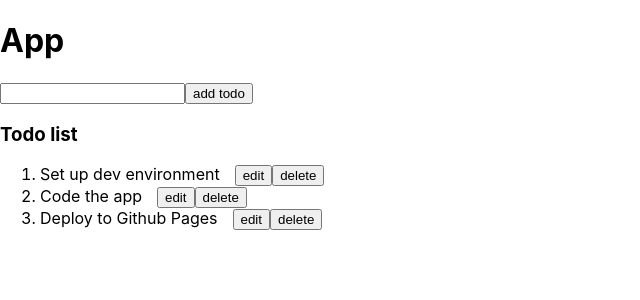
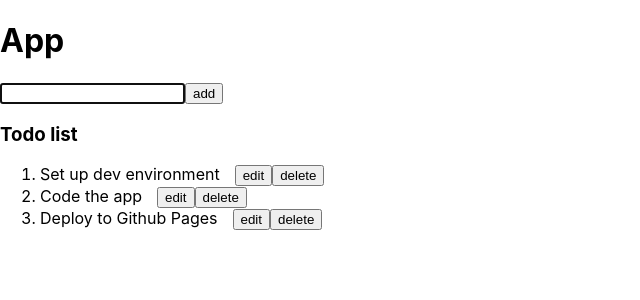
Before and after one commit to batbrain9392/react-crud-tutorial-typescript, a React (Create React App) app: page / in a window 1280 px wide. Shown: the top 300 px of the page, without its empty margins (0-640 px from the left). Built offline with nearby package versions, Linux system fonts and the light colour scheme.

Commit message:
broken into sub-components

```diff
--- a/src/App.tsx
+++ b/src/App.tsx
@@ -1,60 +1,37 @@
 import React, { useReducer } from 'react'
 import { reducer, init } from './Todo.reducer'
+import Todos from './components/Todos'
+import TodoForm from './components/TodoForm'
 
 function App() {
-  const [{ input, todos, updateIndex }, dispatch] = useReducer(
-    reducer,
-    null,
-    init
-  )
+  const [{ todos, updateIndex }, dispatch] = useReducer(reducer, null, init)
+  const isEditing = updateIndex > -1
 
-  const onChangeInputHandler = (event: React.ChangeEvent<HTMLInputElement>) => {
-    dispatch({ type: 'input', payload: event.target.value })
-  }
-
-  const onClickAddEditHandler = () => {
-    if (input) {
-      if (updateIndex === -1) {
-        dispatch({ type: 'create', payload: input })
-      } else {
-        dispatch({ type: 'update', payload: input })
-      }
+  const onSubmitHandler = (value: string) => {
+    if (isEditing) {
+      dispatch({ type: 'update', payload: value })
+    } else {
+      dispatch({ type: 'create', payload: value })
     }
   }
 
-  const onClickEditHandler = (index: number) => {
-    dispatch({ type: 'updateStart', index })
+  const onEditHandler = (index: number) => {
+    dispatch({ type: 'edit', index })
   }
 
-  const onClickDeleteHandler = (index: number) => {
+  const onDeleteHandler = (index: number) => {
     dispatch({ type: 'delete', index })
   }
 
   return (
     <>
       <h1>App</h1>
-      <div>
-        <input type='text' value={input} onChange={onChangeInputHandler} />
-        <button onClick={onClickAddEditHandler}>
-          {updateIndex === -1 ? 'add' : 'update'} todo
-        </button>
-      </div>
-      {todos.length ? (
-        <>
-          <h3>Todo list</h3>
-          <ol>
-            {todos.map((todo, i) => (
-              <li key={i}>
-                <span style={{ marginRight: 15 }}>{todo}</span>
-                <button onClick={() => onClickEditHandler(i)}>edit</button>
-                <button onClick={() => onClickDeleteHandler(i)}>delete</button>
-              </li>
-            ))}
-          </ol>
-        </>
-      ) : (
-        <p>No todos for today</p>
-      )}
+      <TodoForm
+        onSubmit={onSubmitHandler}
+        isEditing={isEditing}
+        editValue={todos[updateIndex]}
+      />
+      <Todos todos={todos} onEdit={onEditHandler} onDelete={onDeleteHandler} />
     </>
   )
 }
--- a/src/Todo.reducer.ts
+++ b/src/Todo.reducer.ts
@@ -1,18 +1,15 @@
 type State = {
-  input: string
   todos: string[]
   updateIndex: number
 }
 type Action =
-  | { type: 'input'; payload: string }
   | { type: 'create'; payload: string }
-  | { type: 'updateStart'; index: number }
+  | { type: 'edit'; index: number }
   | { type: 'update'; payload: string }
   | { type: 'delete'; index: number }
 
 export function init(): State {
   return {
-    input: '',
     todos: ['Set up dev environment', 'Code the app', 'Deploy to Github Pages'],
     updateIndex: -1,
   }
@@ -20,22 +17,15 @@ export function init(): State {
 
 export function reducer(state: State, action: Action): State {
   switch (action.type) {
-    case 'input':
-      return {
-        ...state,
-        input: action.payload,
-      }
     case 'create':
       return {
         ...state,
         todos: [...state.todos, action.payload],
-        input: '',
       }
-    case 'updateStart':
+    case 'edit':
       return {
         ...state,
         updateIndex: action.index,
-        input: state.todos[action.index],
       }
     case 'update':
       return {
@@ -46,7 +36,6 @@ export function reducer(state: State, action: Action): State {
           ...state.todos.slice(state.updateIndex + 1),
         ],
         updateIndex: -1,
-        input: '',
       }
     case 'delete':
       return {
@@ -55,6 +44,7 @@ export function reducer(state: State, action: Action): State {
           ...state.todos.slice(0, action.index),
           ...state.todos.slice(action.index + 1),
         ],
+        updateIndex: -1,
       }
     default:
       throw new Error('undefined action')
--- /dev/null
+++ b/src/components/Todo/index.tsx
@@ -0,0 +1,19 @@
+import React from 'react'
+
+interface Props {
+  value: string
+  onEdit: () => void
+  onDelete: () => void
+}
+
+const Todo = (props: Props) => {
+  return (
+    <li>
+      <span style={{ marginRight: 15 }}>{props.value}</span>
+      <button onClick={() => props.onEdit()}>edit</button>
+      <button onClick={() => props.onDelete()}>delete</button>
+    </li>
+  )
+}
+
+export default Todo
--- /dev/null
+++ b/src/components/TodoForm/index.tsx
@@ -0,0 +1,43 @@
+import React, { useState, useEffect, useRef } from 'react'
+
+interface Props {
+  onSubmit: (value: string) => void
+  isEditing: boolean
+  editValue: string
+}
+
+const TodoForm = (props: Props) => {
+  const [input, setInput] = useState('')
+  const inputRef = useRef<HTMLInputElement>(null)
+
+  useEffect(() => {
+    if (props.isEditing) {
+      setInput(props.editValue)
+      inputRef.current?.focus()
+    }
+  }, [props.isEditing, props.editValue])
+
+  const onSubmitHandler = (event: React.FormEvent<HTMLFormElement>) => {
+    event.preventDefault()
+    if (input) {
+      props.onSubmit(input)
+      setInput('')
+    }
+  }
+
+  return (
+    <form onSubmit={onSubmitHandler}>
+      <input
+        type='text'
+        required
+        value={input}
+        onChange={(e) => setInput(e.target.value)}
+        autoFocus
+        ref={inputRef}
+      />
+      <button type='submit'>{props.isEditing ? 'update' : 'add'}</button>
+    </form>
+  )
+}
+
+export default TodoForm
--- /dev/null
+++ b/src/components/Todos/index.tsx
@@ -0,0 +1,30 @@
+import React from 'react'
+import Todo from '../Todo'
+
+interface Props {
+  todos: string[]
+  onEdit: (i: number) => void
+  onDelete: (i: number) => void
+}
+
+const Todos = (props: Props) => {
+  return props.todos.length ? (
+    <>
+      <h3>Todo list</h3>
+      <ol>
+        {props.todos.map((todo, i) => (
+          <Todo
+            key={i}
+            value={todo}
+            onEdit={() => props.onEdit(i)}
+            onDelete={() => props.onDelete(i)}
+          />
+        ))}
+      </ol>
+    </>
+  ) : (
+    <p>No todos for today</p>
+  )
+}
+
+export default Todos
```
